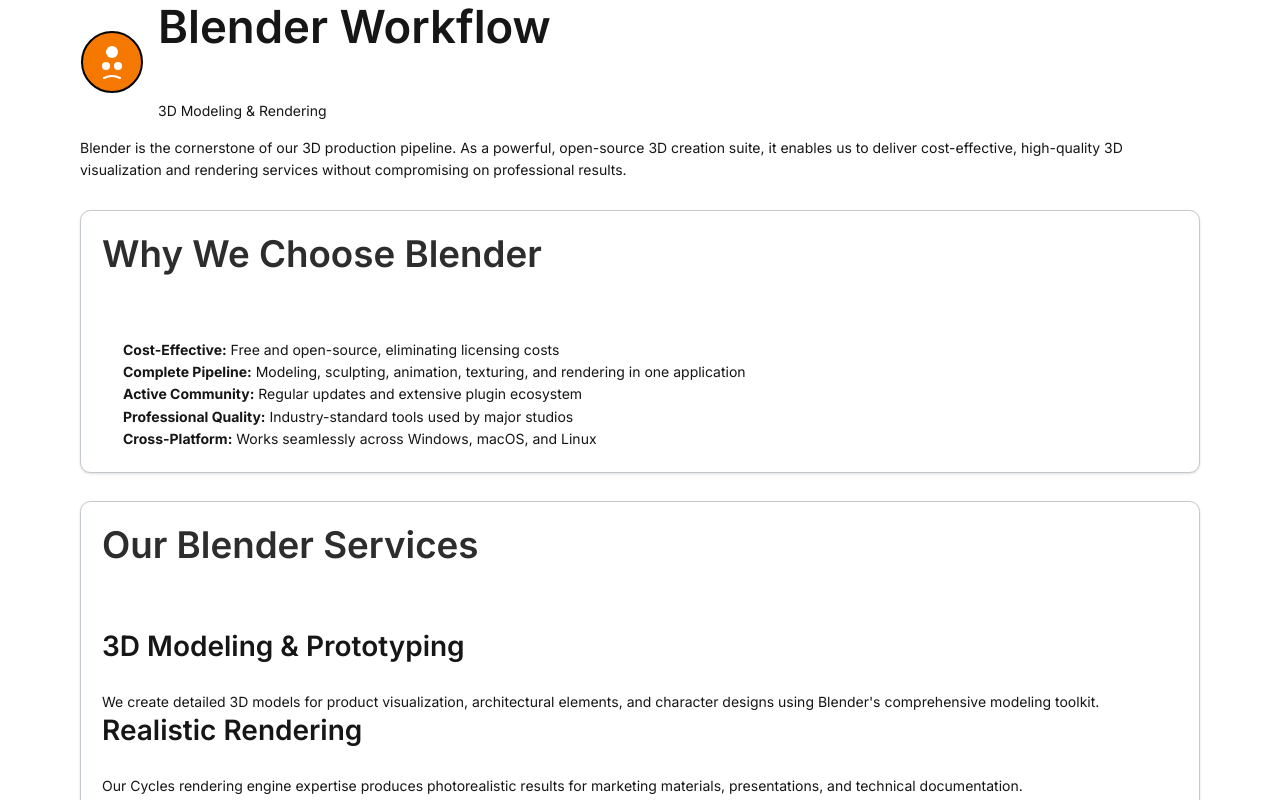
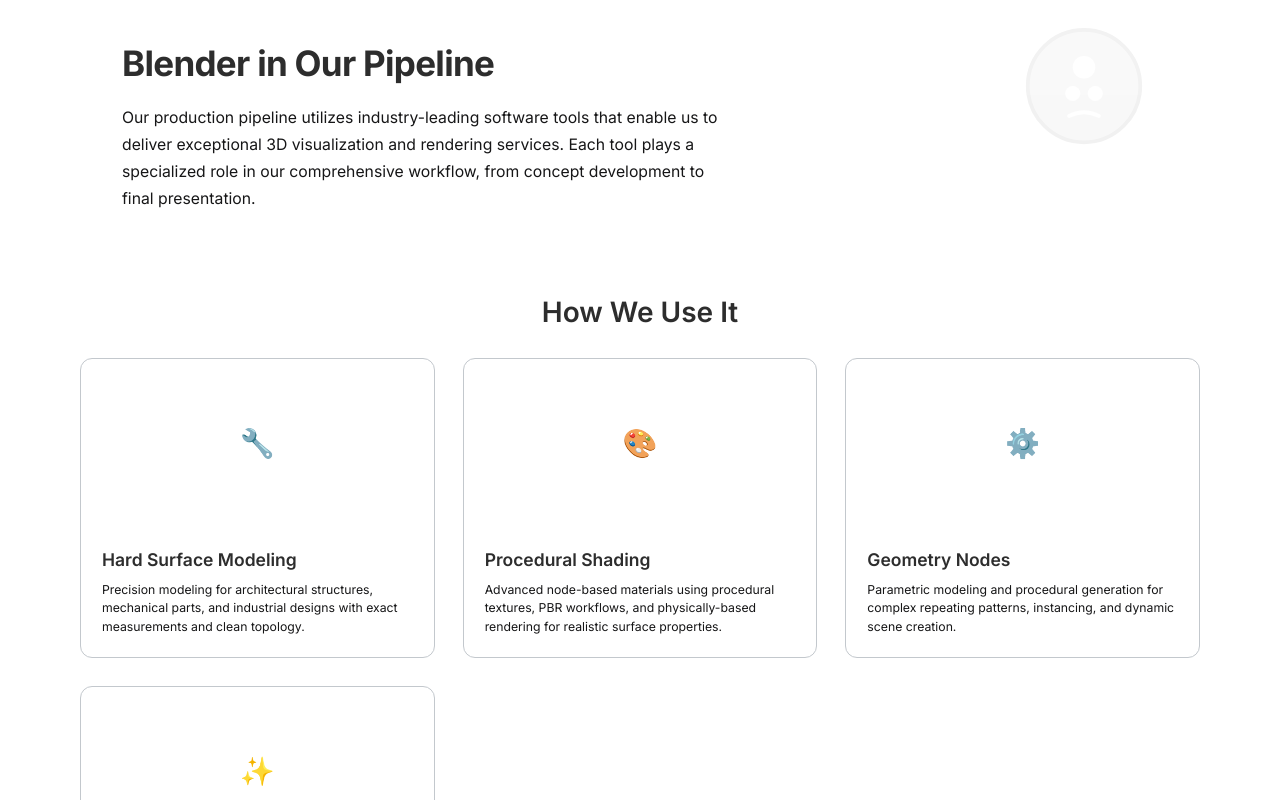
Before and after one commit to mkoyan44/vraee-frontend, a Next.js app in the folder frontend/: page /client/blender in a window 1280 px wide. Shown: the part 160-960 px from the top of the page. Built offline with nearby package versions, Linux system fonts and the light colour scheme; no server answers.

Commit message:
/project_create_Try

```diff
--- a/frontend/src/app/client/blender/page.tsx
+++ b/frontend/src/app/client/blender/page.tsx
@@ -3,6 +3,7 @@ import Link from 'next/link';
 import Image from 'next/image';
 import styles from '@/assets/styles/client/components/programs-used.module.scss';
 import { Card, CardContent, CardHeader } from '@/components/ui/card';
+import BlenderGalleryCard from '@/components/ui/blender-gallery-card';
 
 const BlenderPage: React.FC = () => {
     return (
@@ -17,102 +18,119 @@ const BlenderPage: React.FC = () => {
                 </Link>
             </div>
 
-            <div className={styles.header}>
-                <div style={{ display: 'flex', alignItems: 'center', gap: '1rem', marginBottom: '1rem' }}>
+            {/* Hero Section */}
+            <div className={styles.header} style={{
+                background: 'linear-gradient(135deg, rgba(var(--color-primary), 0.05) 0%, rgba(var(--color-secondary), 0.05) 100%)',
+                padding: '3rem',
+                borderRadius: '12px',
+                marginBottom: '3rem',
+                position: 'relative',
+                overflow: 'hidden'
+            }}>
+                <div style={{
+                    position: 'absolute',
+                    top: '10%',
+                    right: '5%',
+                    width: '120px',
+                    height: '120px',
+                    opacity: '0.05',
+                    zIndex: 0
+                }}>
                     <Image
                         src="/software/blender.svg"
-                        alt="Blender logo"
-                        width={64}
-                        height={64}
+                        alt="Blender"
+                        width={120}
+                        height={120}
+                        style={{ filter: 'grayscale(100%)' }}
                     />
-                    <div>
-                        <h1>Blender Workflow</h1>
-                        <div className={styles.program_category}>3D Modeling & Rendering</div>
+                </div>
+                <div style={{ position: 'relative', zIndex: 1 }}>
+                    <h1 style={{
+                        fontSize: '2.5rem',
+                        fontWeight: '700',
+                        color: 'rgb(var(--color-title))',
+                        marginBottom: '1.5rem',
+                        letterSpacing: '-0.02em'
+                    }}>
+                        Blender in Our Pipeline
+                    </h1>
+                    <div className="rte" style={{
+                        fontSize: '1.125rem',
+                        lineHeight: '1.7',
+                        color: 'rgb(var(--color-text))',
+                        maxWidth: '600px'
+                    }}>
+                        <p>Our production pipeline utilizes industry-leading software tools that enable us to deliver exceptional 3D visualization and rendering services. Each tool plays a specialized role in our comprehensive workflow, from concept development to final presentation.</p>
                     </div>
-                </div>
-
-                <div className="rte">
-                    <p>Blender is the cornerstone of our 3D production pipeline. As a powerful, open-source 3D creation suite, it enables us to deliver cost-effective, high-quality 3D visualization and rendering services without compromising on professional results.</p>
                 </div>
             </div>
 
-            <div style={{ display: 'grid', gap: '2rem', marginTop: '2rem' }}>
-                <Card
-                    className={styles.program_card}
-                    style={{
-                        backgroundColor: 'rgba(var(--color-bg), var(--color-bg-alpha, 1))',
-                        borderColor: 'rgb(var(--color-border))'
-                    }}
-                >
-                    <CardHeader>
-                        <h2 style={{ color: 'rgb(var(--color-title))' }}>Why We Choose Blender</h2>
-                    </CardHeader>
-                    <CardContent>
-                        <div style={{ color: 'rgb(var(--color-text))' }}>
-                            <ul style={{ paddingLeft: '1.5rem' }}>
-                                <li><strong>Cost-Effective:</strong> Free and open-source, eliminating licensing costs</li>
-                                <li><strong>Complete Pipeline:</strong> Modeling, sculpting, animation, texturing, and rendering in one application</li>
-                                <li><strong>Active Community:</strong> Regular updates and extensive plugin ecosystem</li>
-                                <li><strong>Professional Quality:</strong> Industry-standard tools used by major studios</li>
-                                <li><strong>Cross-Platform:</strong> Works seamlessly across Windows, macOS, and Linux</li>
-                            </ul>
-                        </div>
-                    </CardContent>
-                </Card>
+            {/* How We Use It Section */}
+            <div style={{ marginBottom: '4rem' }}>
+                <h2 style={{
+                    fontSize: '2rem',
+                    fontWeight: '600',
+                    color: 'rgb(var(--color-title))',
+                    marginBottom: '2rem',
+                    textAlign: 'center'
+                }}>
+                    How We Use It
+                </h2>
 
-                <Card
-                    className={styles.program_card}
-                    style={{
-                        backgroundColor: 'rgba(var(--color-bg), var(--color-bg-alpha, 1))',
-                        borderColor: 'rgb(var(--color-border))'
-                    }}
-                >
-                    <CardHeader>
-                        <h2 style={{ color: 'rgb(var(--color-title))' }}>Our Blender Services</h2>
-                    </CardHeader>
-                    <CardContent>
-                        <div style={{ color: 'rgb(var(--color-text))' }}>
-                            <h3>3D Modeling & Prototyping</h3>
-                            <p>We create detailed 3D models for product visualization, architectural elements, and character designs using Blender's comprehensive modeling toolkit.</p>
+                <div style={{
+                    display: 'grid',
+                    gridTemplateColumns: 'repeat(auto-fit, minmax(300px, 1fr))',
+                    gap: '2rem',
+                    marginBottom: '3rem'
+                }}>
+                    <BlenderGalleryCard
+                        emoji="🔧"
+                        title="Hard Surface Modeling"
+                        description="Precision modeling for architectural structures, mechanical parts, and industrial designs with exact measurements and clean topology."
+                        category="Modeling"
+                        categoryColor="rgb(var(--color-primary))"
+                        backgroundPrimary="rgba(var(--color-primary), 0.1) 0%, rgba(var(--color-secondary), 0.1) 100%"
+                        iconColor="rgba(var(--color-primary), 0.2)"
+                    />
 
-                            <h3>Realistic Rendering</h3>
-                            <p>Our Cycles rendering engine expertise produces photorealistic results for marketing materials, presentations, and technical documentation.</p>
+                    <BlenderGalleryCard
+                        emoji="🎨"
+                        title="Procedural Shading"
+                        description="Advanced node-based materials using procedural textures, PBR workflows, and physically-based rendering for realistic surface properties."
+                        category="Shading"
+                        categoryColor="rgb(var(--color-secondary))"
+                        backgroundPrimary="rgba(var(--color-secondary), 0.1) 0%, rgba(var(--color-primary), 0.1) 100%"
+                        iconColor="rgba(var(--color-secondary), 0.2)"
+                    />
 
-                            <h3>Animation & Motion Graphics</h3>
-                            <p>From simple product rotations to complex animated sequences, we leverage Blender's animation tools for dynamic visual content.</p>
+                    <BlenderGalleryCard
+                        emoji="⚙️"
+                        title="Geometry Nodes"
+                        description="Parametric modeling and procedural generation for complex repeating patterns, instancing, and dynamic scene creation."
+                        category="Procedural"
+                        categoryColor="rgb(var(--color-accent))"
+                        backgroundPrimary="rgba(var(--color-primary), 0.1) 0%, rgba(var(--color-accent), 0.1) 100%"
+                        iconColor="rgba(var(--color-accent), 0.2)"
+                    />
 
-                            <h3>Texture Creation & Materials</h3>
-                            <p>We develop custom PBR materials and textures that bring your 3D models to life with realistic surface properties.</p>
-                        </div>
-                    </CardContent>
-                </Card>
+                    <BlenderGalleryCard
+                        emoji="✨"
+                        title="Advanced Rendering"
+                        description="Photorealistic rendering with Cycles engine, advanced lighting setups, and post-processing for professional-quality visual output."
+                        category="Rendering"
+                        categoryColor="rgb(var(--color-primary))"
+                        backgroundPrimary="rgba(var(--color-secondary), 0.1) 0%, rgba(var(--color-primary), 0.15) 100%"
+                        iconColor="rgba(var(--color-primary), 0.2)"
+                    />
+                </div>
 
-                <Card
-                    className={styles.program_card}
-                    style={{
-                        backgroundColor: 'rgba(var(--color-bg), var(--color-bg-alpha, 1))',
-                        borderColor: 'rgb(var(--color-border))'
-                    }}
-                >
-                    <CardHeader>
-                        <h2 style={{ color: 'rgb(var(--color-title))' }}>Technical Specifications</h2>
-                    </CardHeader>
-                    <CardContent>
-                        <div style={{ color: 'rgb(var(--color-text))' }}>
-                            <ul style={{ paddingLeft: '1.5rem' }}>
-                                <li><strong>Rendering Engine:</strong> Cycles (CPU & GPU rendering)</li>
-                                <li><strong>Output Formats:</strong> PNG, JPEG, EXR, MP4, and more</li>
-                                <li><strong>Export Compatibility:</strong> STL, OBJ, FBX, glTF, USD</li>
-                                <li><strong>Integration:</strong> Python scripting for automation</li>
-                                <li><strong>Performance:</strong> Multi-threaded rendering with GPU acceleration</li>
-                            </ul>
-                        </div>
-                    </CardContent>
-                </Card>
-
-                <div style={{ textAlign: 'center', marginTop: '2rem' }}>
-                    <Link href="/contact" className="btn-simple">
-                        Discuss Your Blender Project
+                <div style={{ textAlign: 'center', marginTop: '3rem' }}>
+                    <Link href="/contact" className="btn-simple" style={{
+                        padding: '0.75rem 2rem',
+                        fontSize: '1.1rem',
+                        fontWeight: '500'
+                    }}>
+                        Start Your Blender Project
                     </Link>
                 </div>
             </div>
--- /dev/null
+++ b/frontend/src/components/ui/blender-gallery-card.tsx
@@ -0,0 +1,105 @@
+'use client';
+
+import React from 'react';
+
+interface BlenderGalleryCardProps {
+    emoji: string;
+    title: string;
+    description: string;
+    category: string;
+    categoryColor: string;
+    backgroundPrimary: string;
+    iconColor: string;
+}
+
+const BlenderGalleryCard: React.FC<BlenderGalleryCardProps> = ({
+    emoji,
+    title,
+    description,
+    category,
+    categoryColor,
+    backgroundPrimary,
+    iconColor
+}) => {
+    return (
+        <div
+            style={{
+                backgroundColor: 'rgba(var(--color-bg), var(--color-bg-alpha, 1))',
+                border: '1px solid rgb(var(--color-border))',
+                borderRadius: '12px',
+                overflow: 'hidden',
+                transition: 'all 0.3s ease',
+                cursor: 'pointer',
+                height: '300px',
+                display: 'flex',
+                flexDirection: 'column'
+            }}
+            onMouseEnter={(e) => {
+                e.currentTarget.style.transform = 'translateY(-4px)';
+                e.currentTarget.style.boxShadow = '0 10px 30px rgba(0, 0, 0, 0.15)';
+                e.currentTarget.style.borderColor = 'rgb(var(--color-primary))';
+            }}
+            onMouseLeave={(e) => {
+                e.currentTarget.style.transform = 'translateY(0)';
+                e.currentTarget.style.boxShadow = 'none';
+                e.currentTarget.style.borderColor = 'rgb(var(--color-border))';
+            }}
+        >
+            <div style={{
+                height: '200px',
+                background: `linear-gradient(135deg, ${backgroundPrimary})`,
+                display: 'flex',
+                alignItems: 'center',
+                justifyContent: 'center',
+                position: 'relative'
+            }}>
+                <div style={{
+                    width: '80px',
+                    height: '80px',
+                    backgroundColor: iconColor,
+                    borderRadius: '50%',
+                    display: 'flex',
+                    alignItems: 'center',
+                    justifyContent: 'center',
+                    fontSize: '2rem',
+                    fontWeight: 'bold'
+                }}>
+                    {emoji}
+                </div>
+                <div style={{
+                    position: 'absolute',
+                    top: '1rem',
+                    right: '1rem',
+                    backgroundColor: categoryColor,
+                    color: 'white',
+                    padding: '0.25rem 0.75rem',
+                    borderRadius: '20px',
+                    fontSize: '0.875rem',
+                    fontWeight: '500'
+                }}>
+                    {category}
+                </div>
+            </div>
+            <div style={{ padding: '1.5rem', flex: 1 }}>
+                <h3 style={{
+                    fontSize: '1.25rem',
+                    fontWeight: '600',
+                    color: 'rgb(var(--color-title))',
+                    marginBottom: '0.75rem'
+                }}>
+                    {title}
+                </h3>
+                <p style={{
+                    fontSize: '0.875rem',
+                    lineHeight: '1.5',
+                    color: 'rgb(var(--color-text))',
+                    margin: 0
+                }}>
+                    {description}
+                </p>
+            </div>
+        </div>
+    );
+};
+
+export default BlenderGalleryCard;
```
